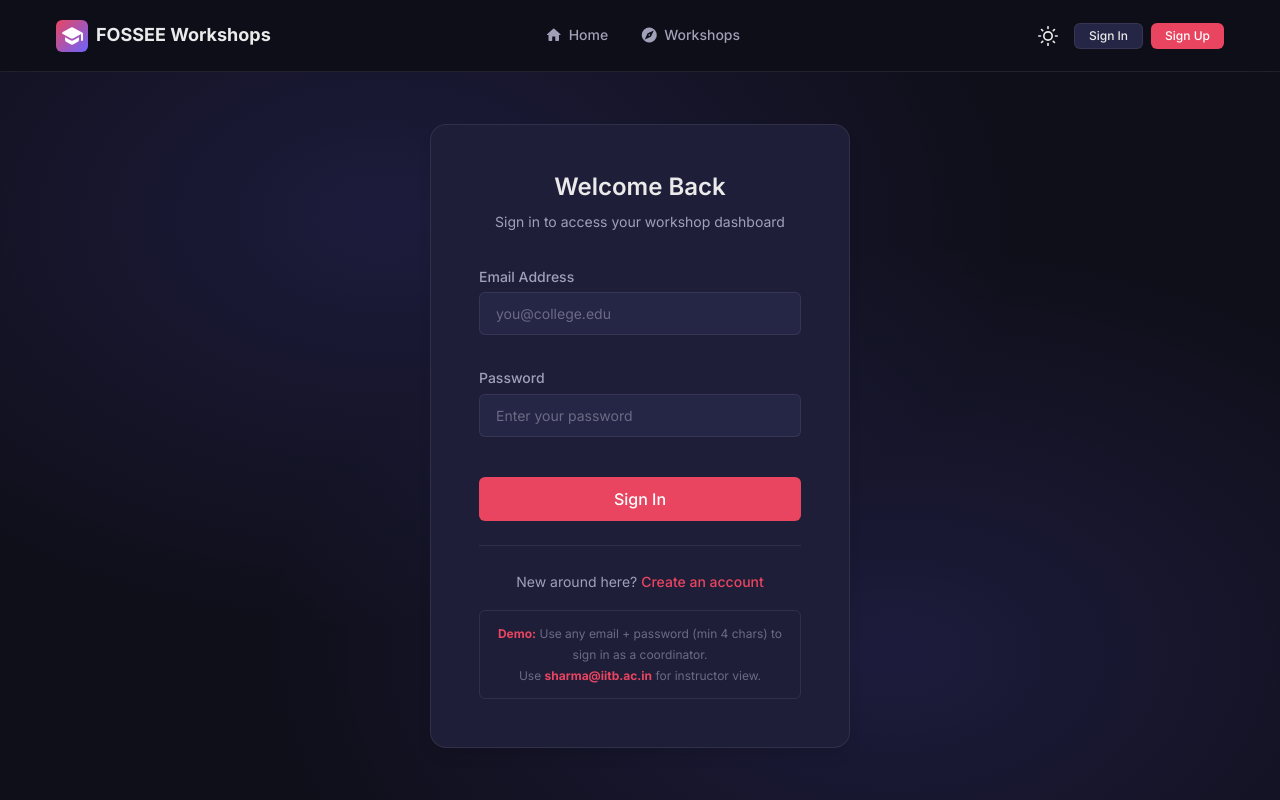
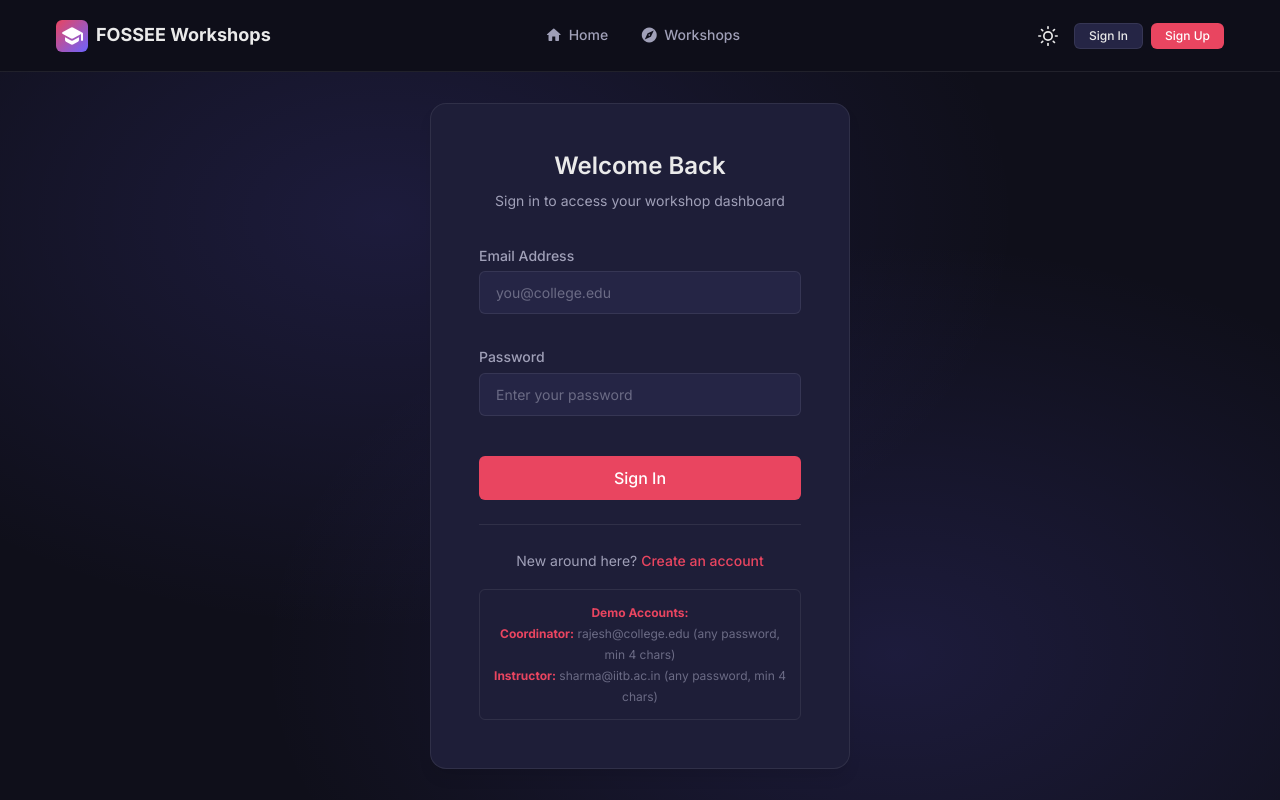
Before and after one commit to hardik0903/Hardik_Internship, a React (Vite) app: page /login in a window 1280 px wide. Shown: the top 800 px of the page. Built offline with nearby package versions, Linux system fonts and the light colour scheme.

Commit message:
fix: restrict auth to known demo accounts only — reject unknown credentials

```diff
--- a/src/context/AuthContext.jsx
+++ b/src/context/AuthContext.jsx
@@ -29,14 +29,9 @@
       return { success: true };
     }
 
-    // for demo purposes, if the email isn't in our mock data but looks valid,
-    // we'll log them in as the first coordinator user
-    if (email && password && password.length >= 4) {
-      setUser(mockUsers[0]); // default to coordinator
-      return { success: true };
-    }
-
-    return { success: false, error: 'Invalid email or password. Check your credentials and try again.' };
+    // Only known demo accounts can log in — unknown credentials always fail.
+    // This prevents misleading "any email works" behavior in the demo.
+    return { success: false, error: 'Invalid credentials. Use a demo account: rajesh@college.edu or sharma@iitb.ac.in (any password with 4+ characters).' };
   }
 
   function register(formData) {
--- a/src/pages/Login.jsx
+++ b/src/pages/Login.jsx
@@ -48,6 +48,10 @@
       <Helmet>
         <title>Sign In | FOSSEE Workshop Portal</title>
         <meta name="description" content="Access your FOSSEE account to propose, manage, and track technical workshops." />
+        <meta property="og:title" content="Sign In | FOSSEE Workshop Portal" />
+        <meta property="og:description" content="Access your FOSSEE account to propose, manage, and track technical workshops." />
+        <meta property="og:type" content="website" />
+        <meta property="og:site_name" content="FOSSEE Workshop Portal" />
       </Helmet>
 
       <div className="login-card animate-slide-up">
@@ -114,9 +118,11 @@
 
         {/* demo info so people can actually test the app */}
         <div className="demo-hint">
-          <strong>Demo:</strong> Use any email + password (min 4 chars) to sign in as a coordinator.
+          <strong>Demo Accounts:</strong>
           <br />
-          Use <strong>sharma@iitb.ac.in</strong> for instructor view.
+          <strong>Coordinator:</strong> rajesh@college.edu (any password, min 4 chars)
+          <br />
+          <strong>Instructor:</strong> sharma@iitb.ac.in (any password, min 4 chars)
         </div>
       </div>
     </div>
```
